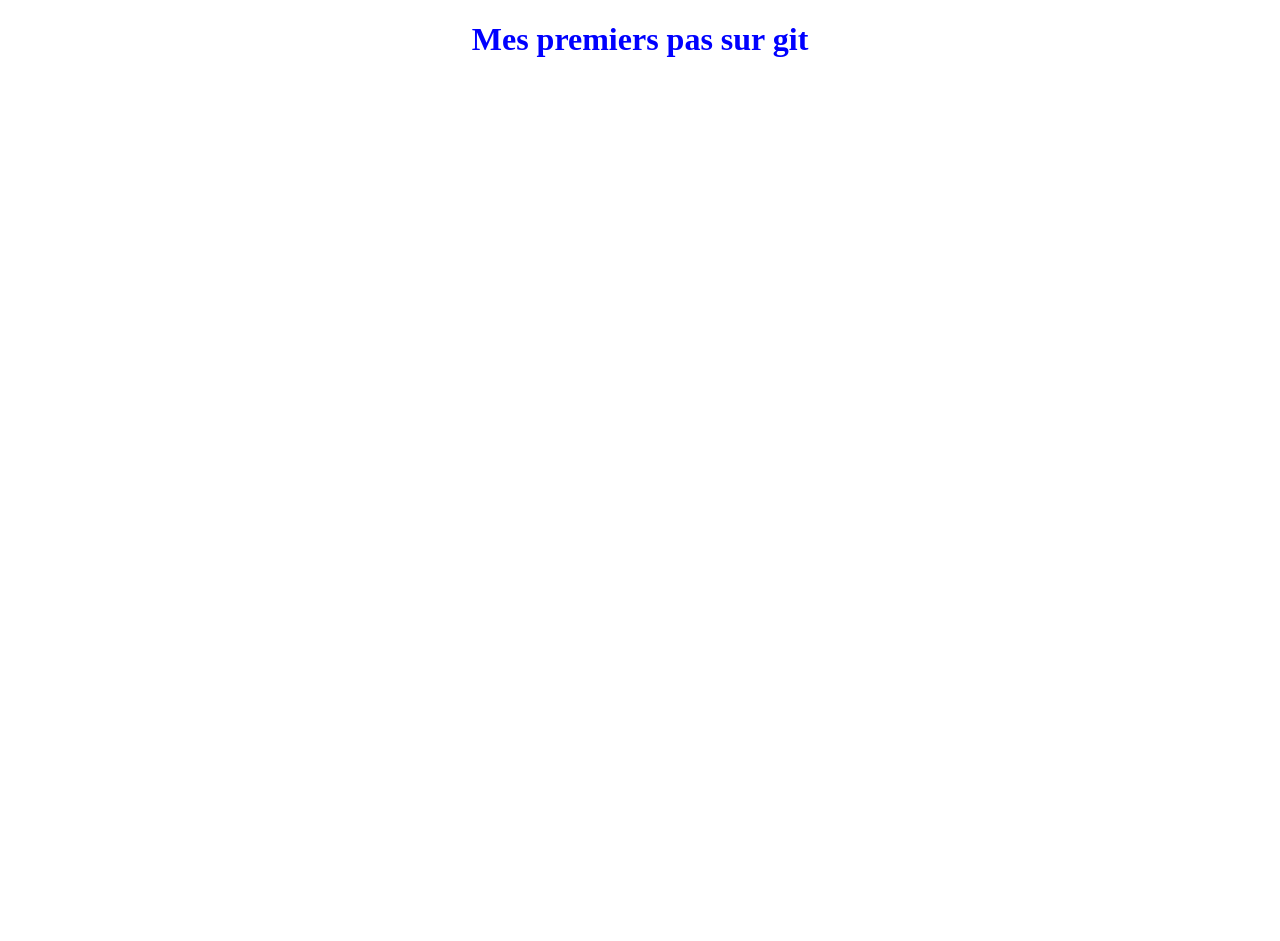
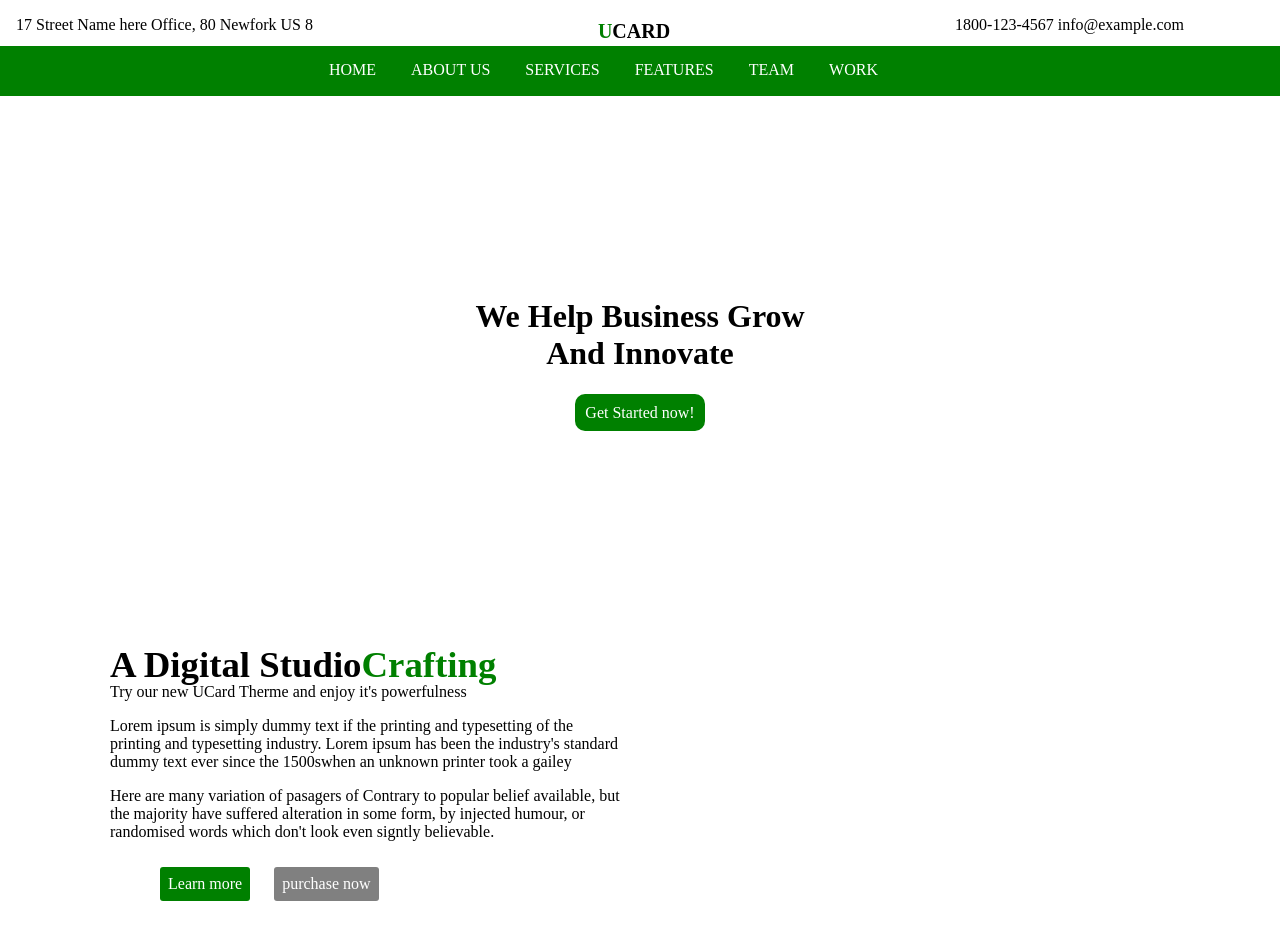
Before and after one commit to ALAmineSecurity11/OpenclassroomsProject, a plain HTML site: page index.html in a window 1280 px wide. Before the commit the page ends 800 px from the top, so only its background shows below. Drawn offline with Linux system fonts and the light colour scheme.

Commit message:
version ameliorer de la page html combine avec css

```diff
--- a/index.html
+++ b/index.html
@@ -1,12 +1,51 @@
 <!DOCTYPE html>
-<html>
+<html lang="en">
 <head>
 	<meta charset="utf-8">
 	<link rel="stylesheet" type="text/css" href="style.css">
 	<meta name="viewport" content="width=device-width, initial-scale=1">
-	<title>Un super titre !</title>
+	<title>Ma page</title>
 </head>
 <body>
-	<h1>Mes premiers pas sur git</h1>
+	<header>
+		<div id="first_header">
+			<p class="left">17 Street Name here Office, 80 Newfork US 8</p>
+			<p class="middle"><span>u</span>card</p>
+			<p class="right">1800-123-4567 info@example.com</p>
+		</div>
+		<div id="navbar">
+			<ul>
+				<li><a href="#">home</a></li>
+				<li><a href="#">about us</a></li>
+				<li><a href="#">services</a></li>
+				<li><a href="#">features</a></li>
+				<li><a href="#">team</a></li>
+				<li><a href="#">work</a></li>
+				<li><a href="#">bloc</a></li>
+				<li><a href="#">contact</a></li>
+
+			</ul>
+		</div>
+	</header>
+	<div id="image_home">
+		<p>We Help Business Grow <br>And Innovate</p>
+		<a href="">Get Started now!</a>
+	</div>
+	<section class="description">
+		<h1>A Digital Studio<span>Crafting</span></h1>
+		<p class="titre">Try our new UCard Therme and enjoy it's powerfulness</p>
+		<p>
+			Lorem ipsum is simply dummy text if the printing and typesetting of the printing and typesetting industry. Lorem ipsum has been the industry's standard dummy text ever since the 1500swhen an unknown printer took a gailey
+		</p>
+		<p>
+			Here are many variation of pasagers of Contrary to popular belief available, but the majority have suffered alteration in some form, by injected humour, or randomised words which don't look even signtly believable.
+		</p>
+		<nav>
+			<ul>
+				<li class="learn_more"><a href="#">Learn more</a></li>
+				<li class="purchase_now"><a href="#">purchase now</a></li>
+			</ul>
+		</nav>
+	</section>
 </body>
 </html>
--- a/style.css
+++ b/style.css
@@ -1,4 +1,108 @@
-h1{
-	color: blue;
+body{
+	margin: 0px;
+	padding: 0px;
+}
+
+/* header */
+header #first_header {
+	margin: 0px;
+	padding: 0px;
+}
+#first_header{
+	background-color: white;
+/*	border: 1px solid blue;*/
+	height: 30px;
 	text-align: center;
 }
+#first_header p{
+	display: inline-block;
+}
+#first_header .middle{
+	text-transform: uppercase;
+	font-weight: bold;
+	font-size: 20px;
+}
+#first_header .middle span{
+	color: green;
+}
+#first_header .left{
+	float: left;
+	padding-left: 1rem;
+}
+#first_header .right{
+	float: right;
+	padding-right: 6rem;
+}
+#navbar{
+	background-color: green;
+	height: 50px;
+	margin: 0px;
+	padding: 0px;
+}
+#navbar ul li{
+	list-style-type: none;
+	display: inline-block;
+	padding: 15px;
+	padding-left: 1rem;
+}
+#navbar ul li a {
+	text-decoration: none;
+	text-transform: uppercase;
+	color: white;
+}
+#navbar ul li a:hover{
+	border-bottom: 3px solid white;
+}
+
+/* end header */
+
+#image_home{
+	text-align: center;
+	padding: 170px;
+}
+#image_home p{
+	font-weight: bold;
+	font-size: 2rem;
+}
+#image_home a{
+	background-color: green;
+	padding: 10px;
+	text-decoration: none;
+	color: white;
+	border-radius: 10px;
+}
+/*Corps de la page */
+.description{
+	margin: 10px;
+	padding: 10px;
+	padding-left: 100px;
+/*	border: 2px solid blue;*/
+	width: 40%;
+}
+.description h1{
+	font-size: 2.3rem;
+}
+.description h1 span{
+	color: green;
+}
+.description h1{
+	height: 10px;
+}
+.description ul li{
+	display: inline-block;
+	padding: 8px;
+	margin: 10px;
+}
+.description ul li a{
+	text-decoration: none;
+	color: white;
+}
+.description ul .learn_more{
+	background-color: green;
+	border-radius: 3px;
+}
+.description ul .purchase_now{
+	background-color: gray;
+	border-radius: 3px;
+}
+/*fin du corps de la page*/
```
